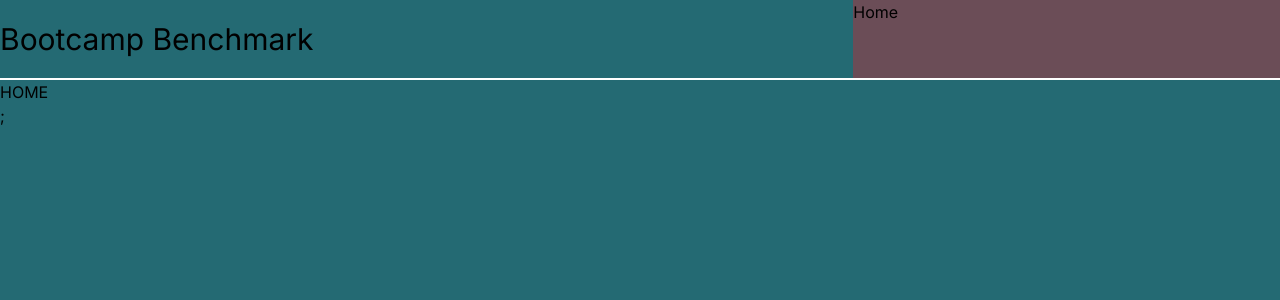
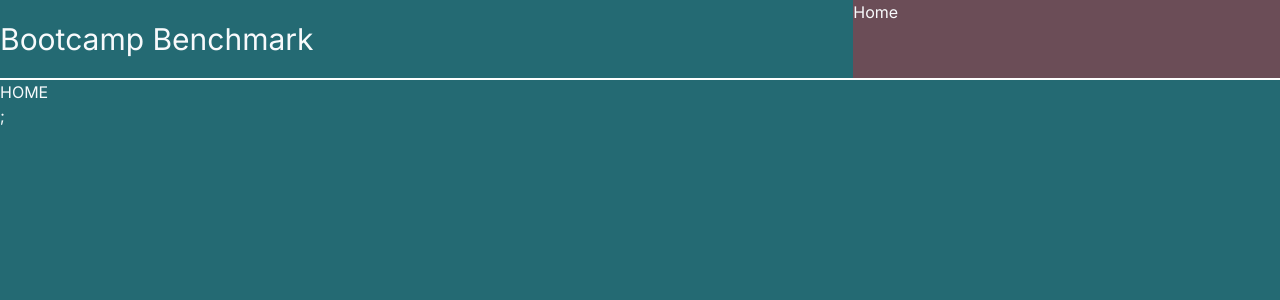
Before and after one commit to beaver-factory/bootcamp_benchmark_webapp, a Next.js app: page / in a window 1280 px wide. Shown: the top 300 px of the page. Built offline with nearby package versions, Linux system fonts and the light colour scheme.

Commit message:
feat: add initial text color

```diff
--- a/src/app/layout.tsx
+++ b/src/app/layout.tsx
@@ -17,7 +17,7 @@ export default function RootLayout({
 }) {
   return (
     <html lang="en">
-      <body className={`${inter.className} bg-[#246A73] min-h-screen`}>
+      <body className={`${inter.className} bg-[#246A73] min-h-screen text-slate-50`}>
         <Banner></Banner>
         {children}
       </body>
```
